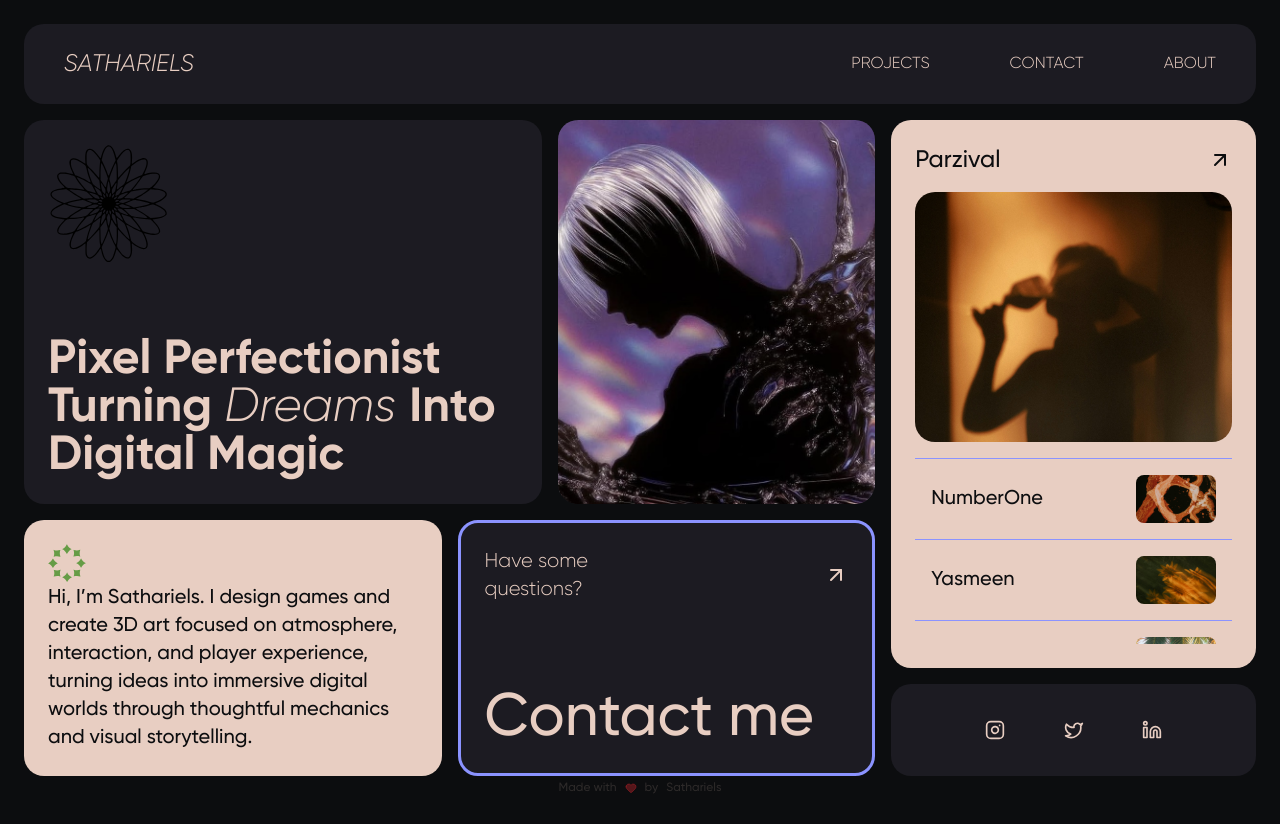
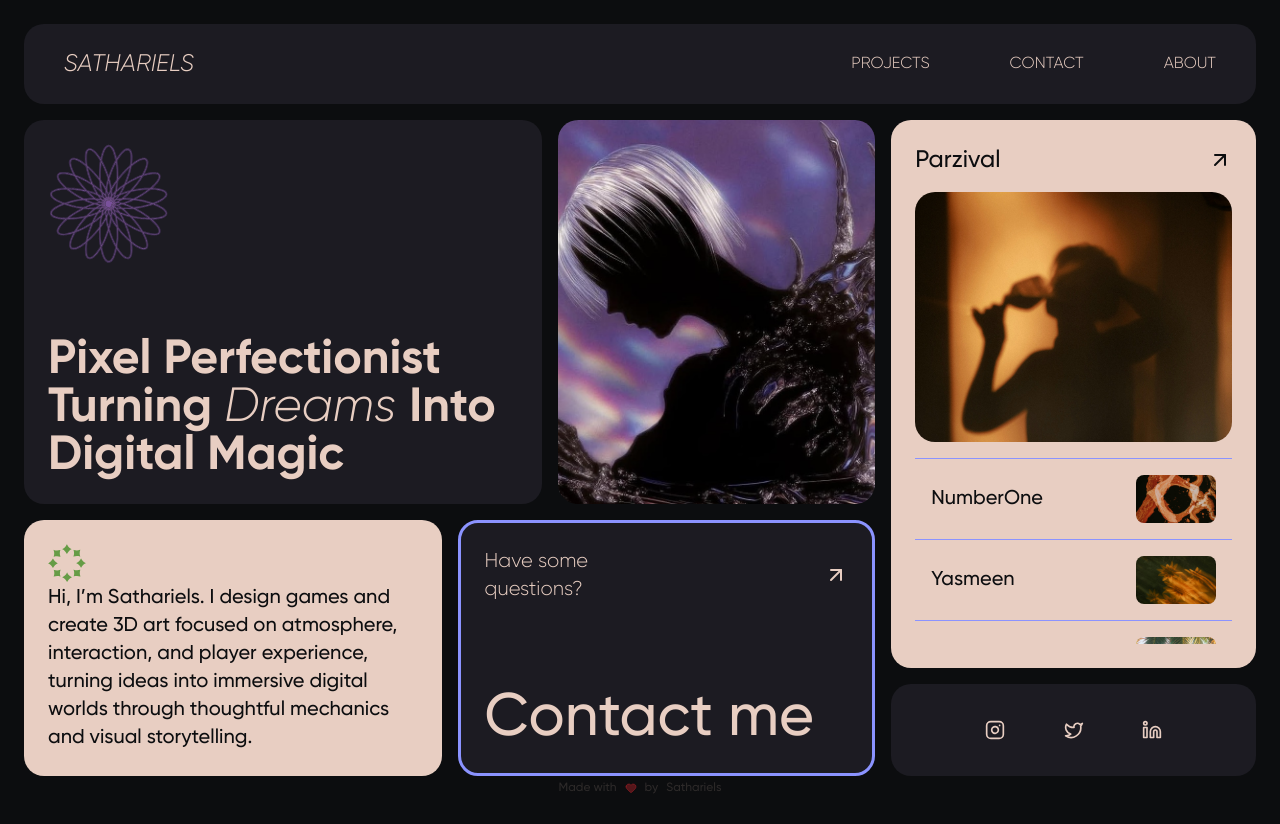
Before and after one commit to sathariels/Sathariels.com, a Next.js app: page / in a window 1280 px wide. Built offline with nearby package versions, Linux system fonts and the light colour scheme.

Commit message:
Update image source in HeroSection component

```diff
--- a/src/components/HeroSection.tsx
+++ b/src/components/HeroSection.tsx
@@ -21,7 +21,7 @@ export default function HeroSection() {
         whileHover="hover"
       >
         <Image
-          src="/svgs/Vector4.svg"
+          src="/svgs/Vector5.svg"
           alt="Nithilan Kumaran"
           width={150}
           height={150}
```
